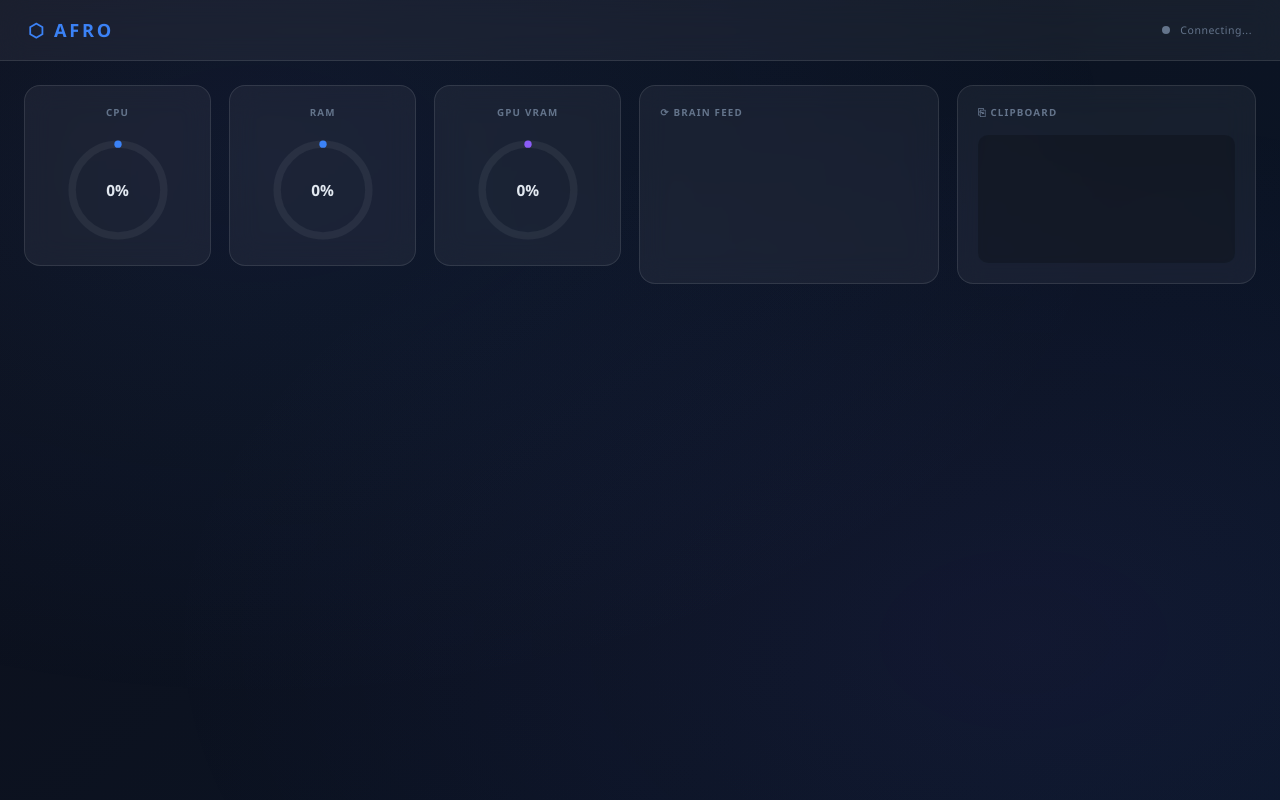
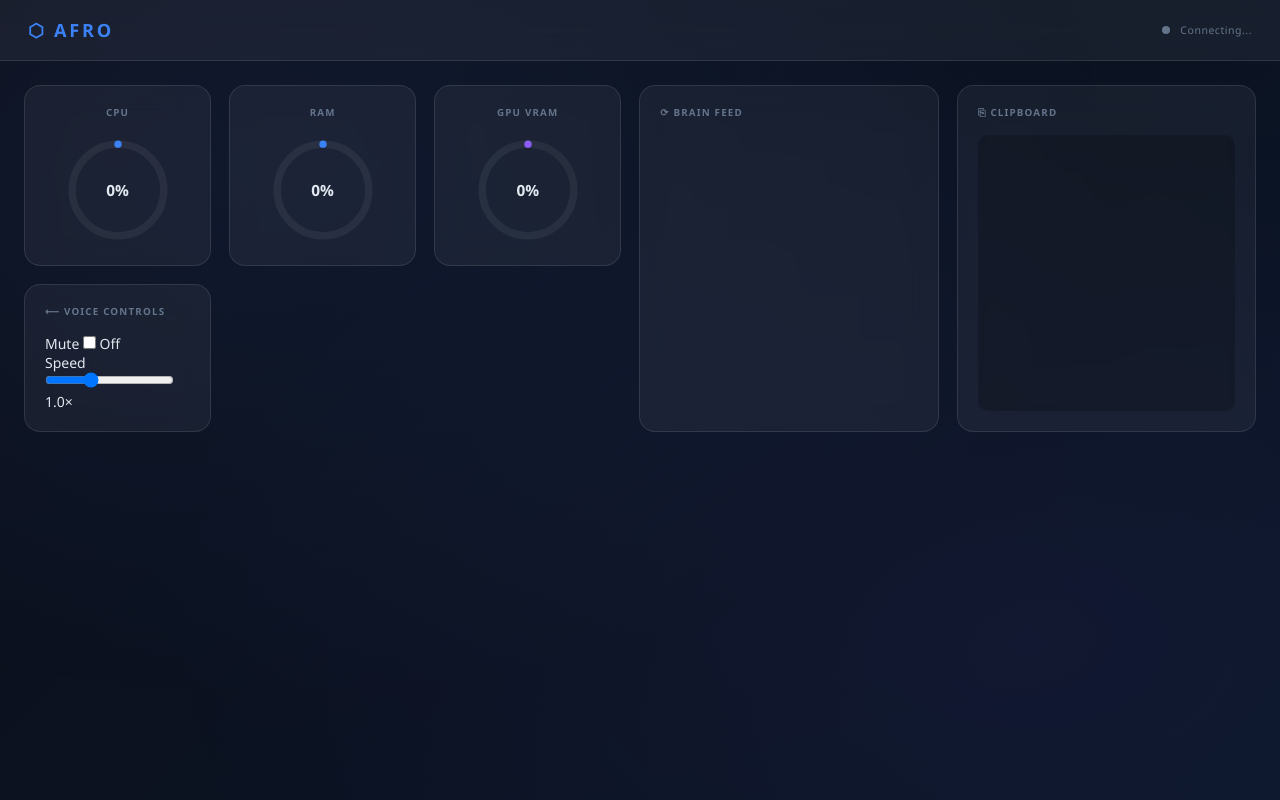
Before and after one commit to haricodes2970/Afro-Ai, a Flask app: page / in a window 1280 px wide. Run offline with Flask 3, Linux system fonts and the light colour scheme; some libraries are stand-ins or nearby versions.

Commit message:
feat(phase8): add mute toggle and speed slider to dashboard UI

```diff
--- a/templates/index.html
+++ b/templates/index.html
@@ -69,6 +69,33 @@
       <pre id="clipPreview"></pre>
     </div>
 
+    <!-- Voice Controls -->
+    <div class="card voice-card">
+      <h3>⟵ Voice Controls</h3>
+
+      <div class="voice-row">
+        <span class="voice-label">Mute</span>
+        <label class="toggle-switch">
+          <input type="checkbox" id="muteToggle" />
+          <span class="toggle-track">
+            <span class="toggle-thumb"></span>
+          </span>
+        </label>
+        <span class="voice-hint" id="muteHint">Off</span>
+      </div>
+
+      <div class="voice-row">
+        <span class="voice-label">Speed</span>
+        <input
+          type="range"
+          id="speedSlider"
+          min="0.5" max="2.0" step="0.1" value="1.0"
+          class="speed-slider"
+        />
+        <span class="voice-hint" id="speedHint">1.0×</span>
+      </div>
+    </div>
+
   </main>
 
   <script>
@@ -109,6 +136,24 @@
       const clip = document.getElementById("clipPreview");
       clip.textContent = data.clipboard_preview || "—";
     });
+
+    // Mute toggle
+    const muteToggle = document.getElementById("muteToggle");
+    const muteHint   = document.getElementById("muteHint");
+    muteToggle.addEventListener("change", () => {
+      const muted = muteToggle.checked;
+      muteHint.textContent = muted ? "On" : "Off";
+      socket.emit("set_mute", { muted });
+    });
+
+    // Speed slider
+    const speedSlider = document.getElementById("speedSlider");
+    const speedHint   = document.getElementById("speedHint");
+    speedSlider.addEventListener("input", () => {
+      const speed = parseFloat(speedSlider.value).toFixed(1);
+      speedHint.textContent = speed + "×";
+      socket.emit("set_speed", { speed: parseFloat(speed) });
+    });
   </script>
 </body>
 </html>
```
